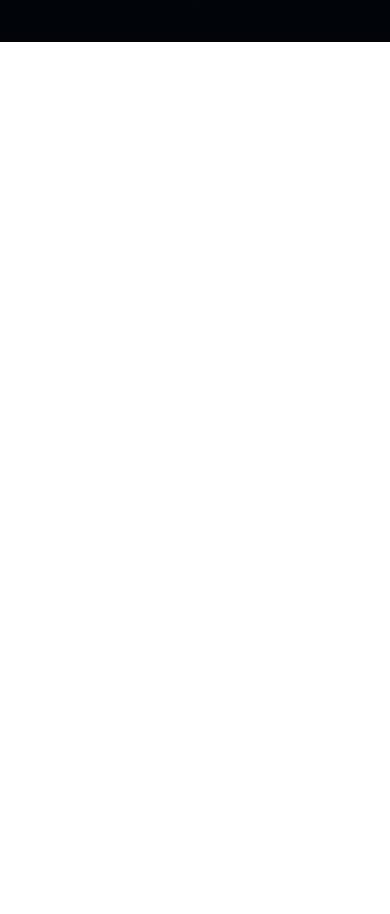
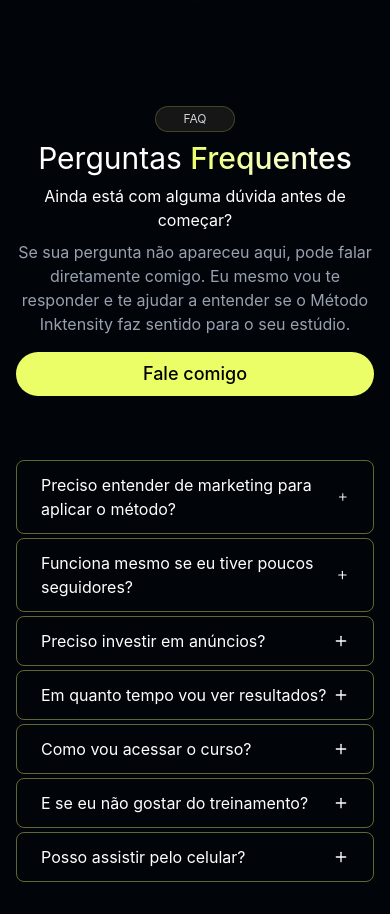
Before and after one commit to oliveiradniel/scalare.midia-business-page, a React (Vite) app: page / in a window 390 px wide. Shown: the part 7462-8376 px from the top of the page. Before the commit the page ends 7504 px from the top, so only its background shows below. Built offline with nearby package versions, Linux system fonts and the light colour scheme; a web font is replaced by a local one.

Commit message:
feat: add FAQSection

```diff
--- a/package.json
+++ b/package.json
@@ -10,6 +10,7 @@
     "preview": "vite preview"
   },
   "dependencies": {
+    "@radix-ui/react-accordion": "^1.2.12",
     "@radix-ui/react-dropdown-menu": "^2.1.16",
     "@tailwindcss/vite": "^4.2.1",
     "lucide-react": "^0.577.0",
--- a/src/app.tsx
+++ b/src/app.tsx
@@ -1,5 +1,6 @@
 import { Header } from './components/header';
 import { WhatsAppButton } from './components/whatsapp-bottom';
+import { FAQSection } from './sections/faq-section';
 // import { AboutMeSection } from './sections/about-me-section';
 import { HeroSection } from './sections/hero-section';
 import { IdentificationSection } from './sections/identification-section';
@@ -18,6 +19,7 @@ export function App() {
         <IdentificationSection />
         <InktensitySection />
         <OfferSection />
+        <FAQSection />
         {/* <AboutMeSection /> */}
       </main>
     </div>
--- a/src/assets/styles/index.css
+++ b/src/assets/styles/index.css
@@ -5,4 +5,25 @@
   --color-background: #010409;
 
   --font-playfair: 'Playfair Display';
+
+  --animate-slideDown: slideDown 300ms cubic-bezier(0.87, 0, 0.13, 1);
+  --animate-slideUp: slideUp 300ms cubic-bezier(0.87, 0, 0.13, 1);
 }
+
+@keyframes slideDown {
+  from {
+    height: 0;
+  }
+  to {
+    height: var(--radix-accordion-content-height);
+  }
+}
+
+@keyframes slideUp {
+  from {
+    height: var(--radix-accordion-content-height);
+  }
+  to {
+    height: 0;
+  }
+}
--- /dev/null
+++ b/src/sections/faq-section.tsx
@@ -0,0 +1,110 @@
+import { Root, Item, Trigger, Content } from '@radix-ui/react-accordion';
+import { MinusIcon, PlusIcon } from 'lucide-react';
+
+export function FAQSection() {
+  const faq = [
+    {
+      id: 'understand',
+      question: 'Preciso entender de marketing para aplicar o método?',
+      response:
+        'Não. O Método Inktensity foi criado justamente para tatuadores que não têm experiência com marketing ou anúncios. Tudo é explicado de forma simples e prática para você aplicar no seu estúdio.',
+    },
+    {
+      id: 'followers',
+      question: 'Funciona mesmo se eu tiver poucos seguidores?',
+      response:
+        'Sim. As estratégias ensinadas no treinamento mostram como atrair pessoas novas para o seu perfil e gerar pedidos de orçamento, mesmo que você tenha poucos seguidores.',
+    },
+    {
+      id: 'ads',
+      question: 'Preciso investir em anúncios?',
+      response:
+        'Os anúncios ajudam a acelerar muito os resultados, mas o método também mostra como melhorar seu Instagram para atrair clientes organicamente. Você decide quando e quanto investir.',
+    },
+    {
+      id: 'time',
+      question: 'Em quanto tempo vou ver resultados?',
+      response:
+        'Isso pode variar de tatuador para tatuador. Alguns alunos começam a receber mais pedidos de orçamento rapidamente após aplicar as estratégias, mas o resultado depende da implementação do que é ensinado no treinamento.',
+    },
+    {
+      id: 'access',
+      question: 'Como vou acessar o curso?',
+      response:
+        'Após a confirmação do pagamento, você receberá um e-mail com os dados de acesso à plataforma do curso. O acesso é imediato.',
+    },
+    {
+      id: 'no_like',
+      question: 'E se eu não gostar do treinamento?',
+      response:
+        'Você tem 7 dias de garantia incondicional. Se dentro desse prazo você achar que o treinamento não é para você, basta solicitar o reembolso e receberá 100% do valor pago.',
+    },
+    {
+      id: 'mobile',
+      question: 'Posso assistir pelo celular?',
+      response:
+        'Sim. O curso pode ser acessado pelo celular, tablet ou computador, de onde você preferir.',
+    },
+  ];
+
+  return (
+    <div
+      id="faq"
+      className="mt-16 flex flex-col items-center gap-16 px-4 lg:flex-row"
+    >
+      <div className="flex flex-1 flex-col gap-2 lg:gap-16">
+        <div className="flex flex-col items-center gap-2 lg:items-start">
+          <span className="border-primary/20 before:text-primary w-full max-w-20 rounded-full border bg-[#161616] px-3 py-1 text-center text-xs text-gray-300">
+            FAQ
+          </span>
+
+          <h2 className="text-center text-3xl text-white">
+            Perguntas{' '}
+            <span className="from-primary bg-linear-to-r to-white bg-clip-text font-medium text-transparent">
+              Frequentes
+            </span>
+          </h2>
+        </div>
+
+        <div className="flex flex-col items-center gap-2 lg:items-start">
+          <p className="text-center text-white lg:text-start">
+            Ainda está com alguma dúvida antes de começar?
+          </p>
+
+          <p className="text-center text-gray-400 lg:text-start">
+            Se sua pergunta não apareceu aqui, pode falar diretamente comigo. Eu
+            mesmo vou te responder e te ajudar a entender se o Método Inktensity
+            faz sentido para o seu estúdio.
+          </p>
+
+          <button
+            type="button"
+            className="bg-primary mt-2 w-full max-w-120 cursor-pointer rounded-full p-2 text-lg font-medium"
+          >
+            Fale comigo
+          </button>
+        </div>
+      </div>
+
+      <Root type="multiple" className="w-full flex-1">
+        {faq.map((f) => (
+          <Item
+            key={f.id}
+            value={f.id}
+            className="border-primary/40 data-[state=open]:bg-primary/10 mt-1 flex flex-col gap-2 rounded-lg border px-6 py-3 first:mt-0"
+          >
+            <Trigger className="data-[state=open]:text-primary group flex cursor-pointer items-center justify-between text-start text-white">
+              {f.question}
+
+              <PlusIcon className="size-4 group-data-[state=open]:hidden" />
+              <MinusIcon className="hidden size-4 group-data-[state=open]:flex" />
+            </Trigger>
+            <Content className="data-[state=open]:animate-slideDown data-[state=closed]:animate-slideUp overflow-hidden text-sm text-gray-400">
+              {f.response}
+            </Content>
+          </Item>
+        ))}
+      </Root>
+    </div>
+  );
+}
```
Also changed, not shown: 1 other file (tests, documents, lock files or other folders).
